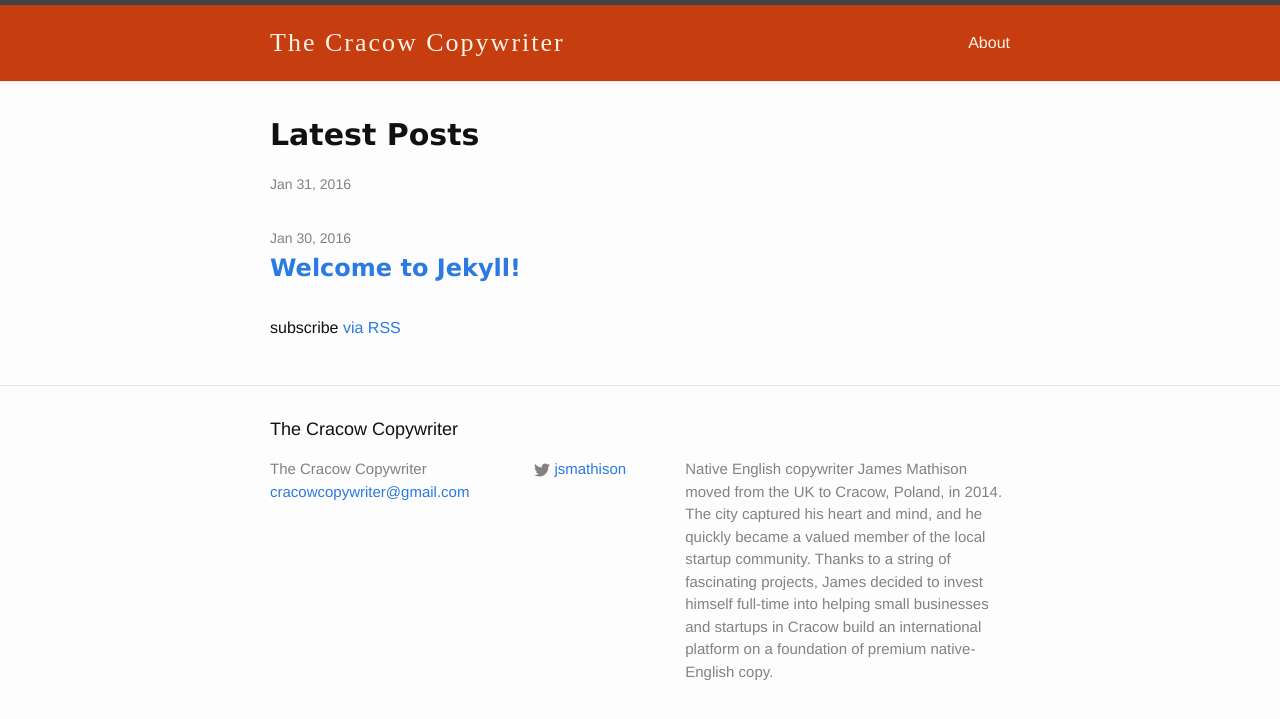
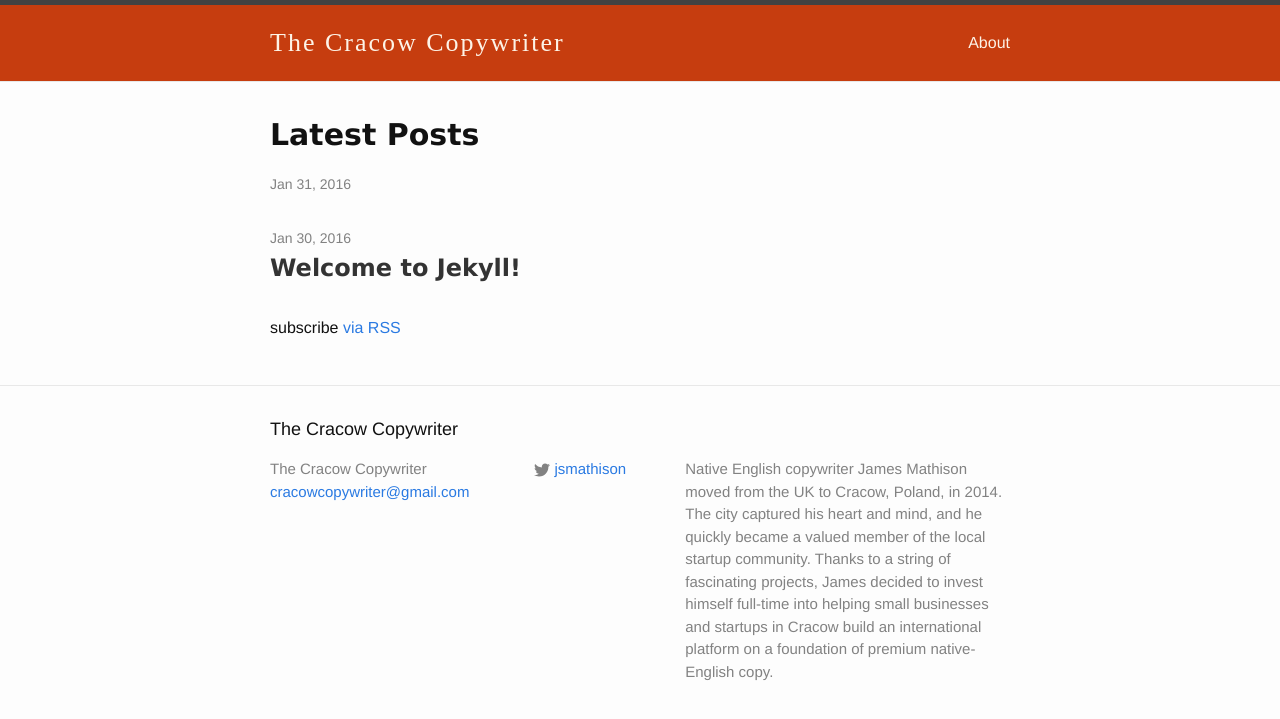
Before and after one commit to cracowcopywriter/cracowcopywriter.github.io, a Jekyll site: the page built from index.html, in a window 1280 px wide. Shown: the top 719 px of the page. Built offline with Jekyll 4.4.1, drawn with Linux system fonts in a browser that asks for light colours.

Commit message:
Update _layout.scss

```diff
--- a/_sass/_layout.scss
+++ b/_sass/_layout.scss
@@ -208,7 +208,7 @@
 }
 
 h2 a{
-    text-decoration: none;
+    color: rgba(0,0,0,0.8);
 }
 
 h2 a:visited {
```
